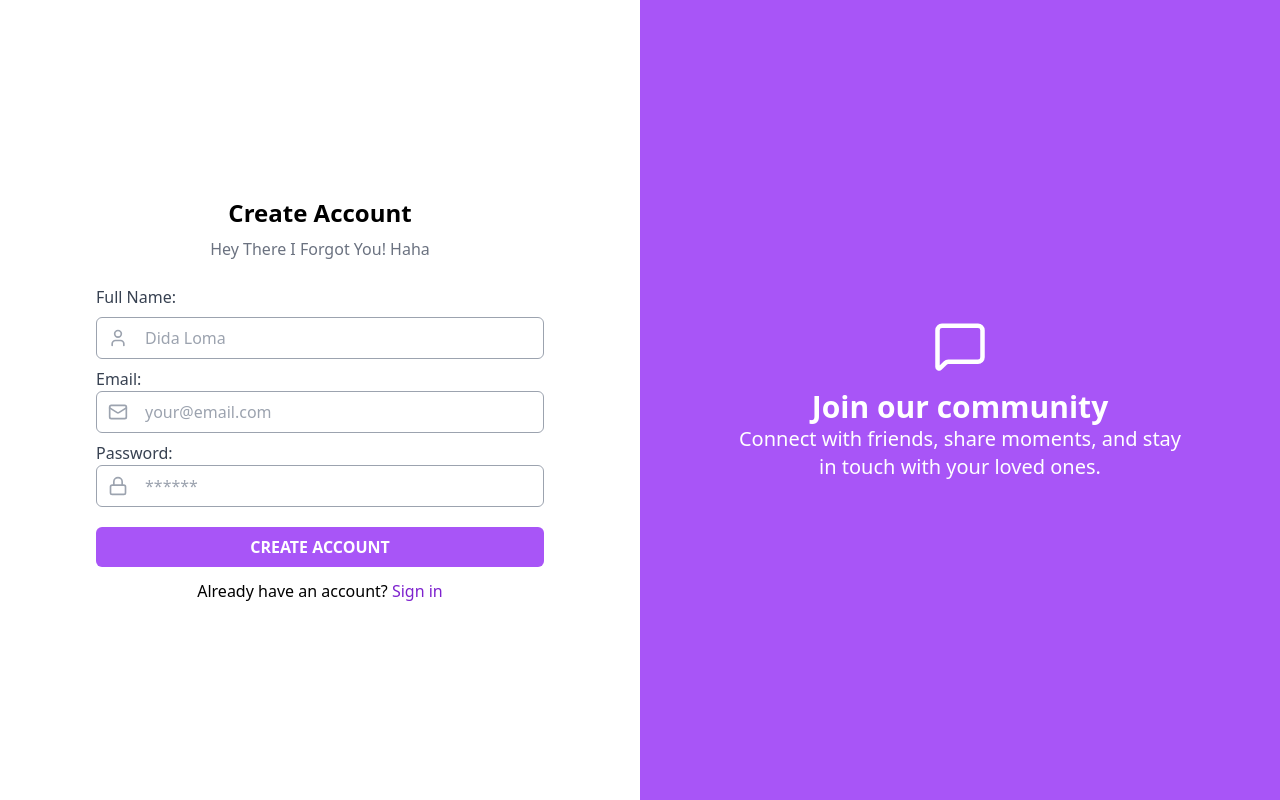
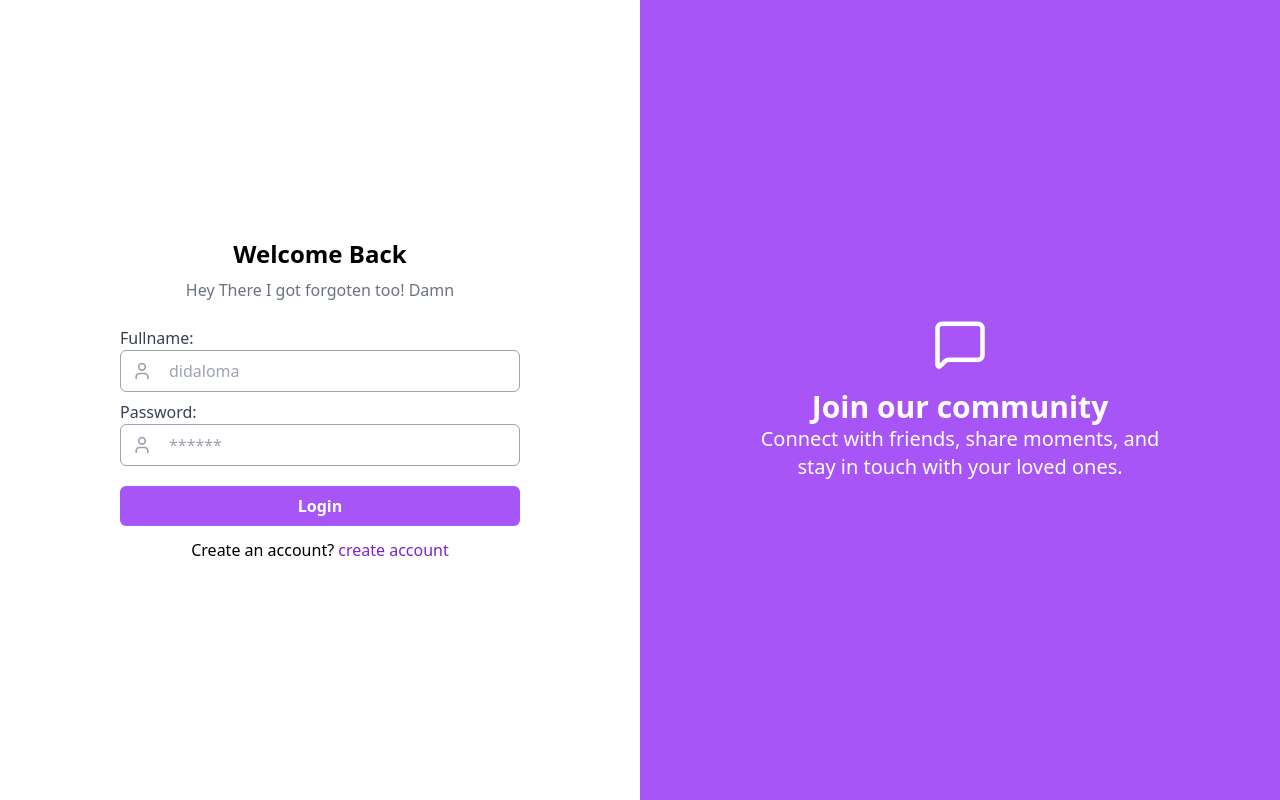
Before and after one commit to OLIVER-LOMANAT/signup-page, a React (Create React App) app: page / in a window 1280 px wide. Built offline with nearby package versions, Linux system fonts and the light colour scheme.

Commit message:
Adding login page

```diff
--- a/src/pages/SignupPage.js
+++ b/src/pages/SignupPage.js
@@ -1,11 +1,19 @@
 import { User, Lock, Mail, MessageSquare } from 'lucide-react';
-import React from 'react'
+import React, { useState } from 'react'
 
 function SignupPage() {
+    const [isLogin, setIsLogin] = useState(false)
+
+    function toggleAuthUser() {
+        setIsLogin(!isLogin)
+    }
   return (
-    <div className='flex min-h-screen'>
-        <div className='flex-1 flex justify-center items-center'>
-            <div className='w-full max-w-md'>
+    <div className='flex min-h-screen overflow-hidden'>
+        <div className={`flex-1 flex justify-center items-center transition-all duration-700 ease-out
+            ${isLogin ? 'translate-x-full' : 'translate-x-0'}`}>
+            <div className='w-full max-w-md p-6'>
+                {isLogin ? (
+                <>
                 <div className='text-center'>
                     <h1 className='text-2xl font-bold mb-2'>Create Account</h1>
                     <p className='text-gray-500 mb-6'>Hey There I Forgot You! Haha</p>
@@ -34,14 +42,44 @@ function SignupPage() {
                     </div>
                     <div className='text-center'>
                         <button className='w-full text-white font-bold px-3 py-2 mt-3 mb-3 bg-purple-500 rounded-md hover:bg-purple-300 hover:text-black transition duration-200'>CREATE ACCOUNT</button>
-                        <p className=''>Already have an account? <a className='text-purple-700 hover:underline'>Sign in</a></p>
+                        <p>Already have an account? <button className='text-purple-700 hover:underline' onClick={toggleAuthUser}>Sign in</button></p>
                     </div>
                 </form>
+                </>
+                ) : (
+                <>
+                <div className='text-center'>
+                    <h1 className='text-2xl font-bold mb-2'>Welcome Back</h1>
+                    <p className='text-gray-500 mb-6'>Hey There I got forgoten too! Damn</p>
+                </div>
+                <form>
+                    <div className='mb-2'>
+                        <label className='block text-gray-700 mt-2'>Fullname:</label>
+                        <div className='relative'>
+                            <User className="absolute left-3 top-1/2 text-gray-400 transform -translate-y-1/2" size={20}/>
+                            <input type='text' className='w-full pl-12 px-3 py-2 border border-gray-400 rounded-md' placeholder='didaloma' required/>
+                        </div>
+                    </div>
+                    <div className='mb-2'>
+                        <label className='block text-gray-700 mt-2'>Password:</label>
+                        <div className='relative'>
+                            <User className="absolute left-3 top-1/2 text-gray-400 transform -translate-y-1/2" size={20}/>
+                            <input type='password' className='w-full pl-12 px-3 py-2 border border-gray-400 rounded-md' placeholder='******' required/>
+                        </div>
+                    </div>
+                    <div>
+                        <button className='w-full text-white font-bold px-3 py-2 mt-3 mb-3 bg-purple-500 rounded-md hover:bg-purple-300 hover:text-black transition duration-200'>Login</button>
+                        <p className='text-center'>Create an account? <button className='text-purple-700 hover:underline' onClick={toggleAuthUser}>create account</button></p>
+                    </div>
+                </form>
+                </>
+                )}
             </div>
         </div>
-        <div className='flex-1 bg-purple-500 text-white flex justify-center items-center'>
-            <div className='text-center max-w-md'>
-                    <MessageSquare className='mx-auto mb-4' size={54}/>
+        <div className={`flex-1 bg-purple-500 text-white flex justify-center items-center transition-all duration-700 ease-in-out
+            ${isLogin ? '-translate-x-full': 'translate-x-0'}`}>
+            <div className='text-center  max-w-md p-6'>
+                    <MessageSquare className='mx-auto mb-4 animate-bounce' size={54}/>
                     <h1 className='text-3xl font-bold mb4'>Join our community</h1>
                     <p className='text-xl'>Connect with friends, share moments, and stay in touch with your loved ones.</p>
             </div>
```
